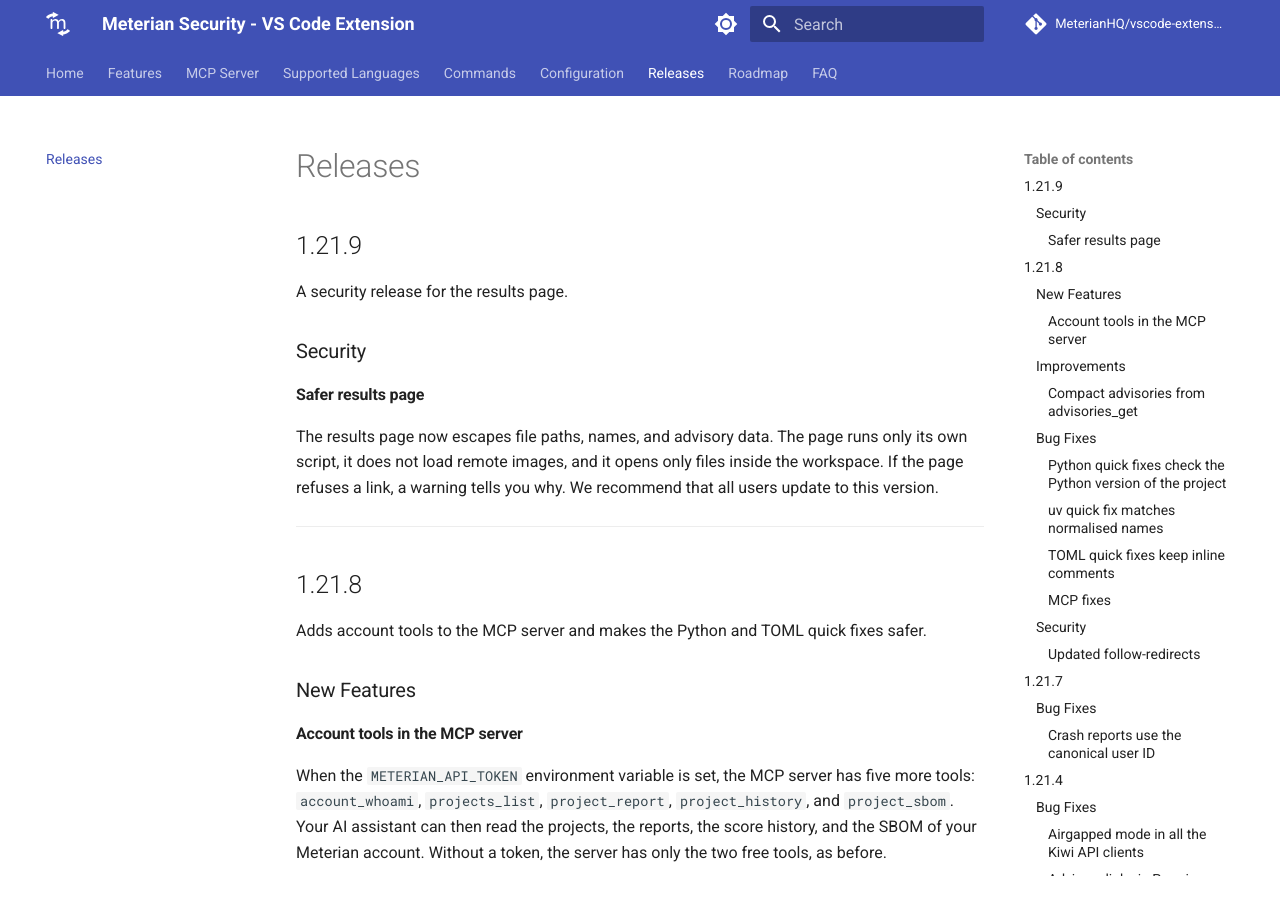
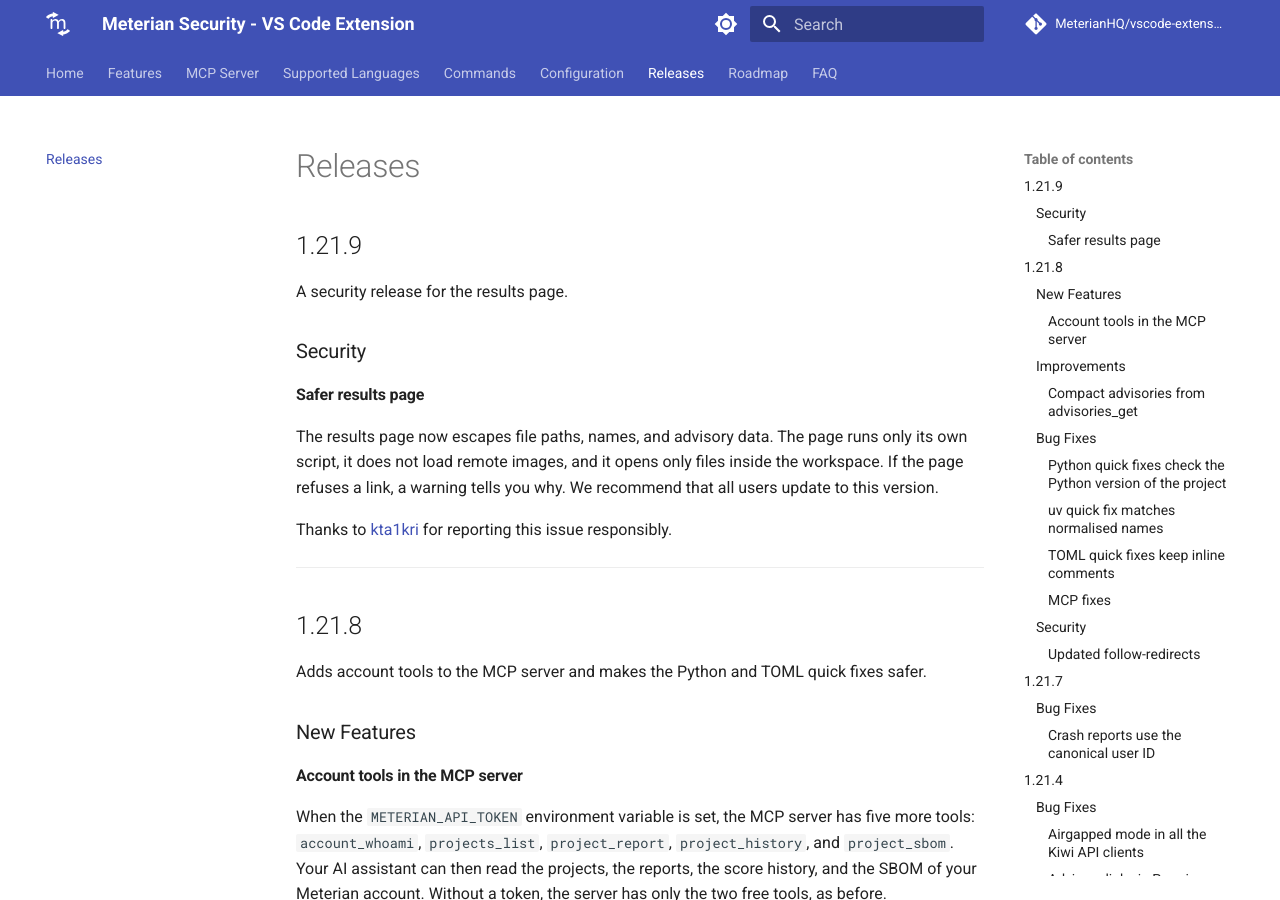
Before and after one commit to MeterianHQ/vscode-extension-tracker, an MkDocs documentation site: the page built from docs/releases.md, in a window 1280 px wide and 900 px high. Built offline with MkDocs 1.6.1 and Material for MkDocs 9.7.7, drawn with Linux system fonts in a browser that asks for light colours; comment, search, counter and statistics services are not loaded.

Commit message:
Credit the reporter of the 1.21.9 security issue
The reporter agreed to the credit "kta1kri", with a link to the GitHub profile.

Co-Authored-By: Claude Opus 5.5 <noreply@anthropic.com>

```diff
--- a/docs/releases.md
+++ b/docs/releases.md
@@ -8,6 +8,8 @@ A security release for the results page.
 
 #### Safer results page
 The results page now escapes file paths, names, and advisory data. The page runs only its own script, it does not load remote images, and it opens only files inside the workspace. If the page refuses a link, a warning tells you why. We recommend that all users update to this version.
+
+Thanks to [kta1kri](https://github.com/kta1kri) for reporting this issue responsibly.
 
 ---
 
```
